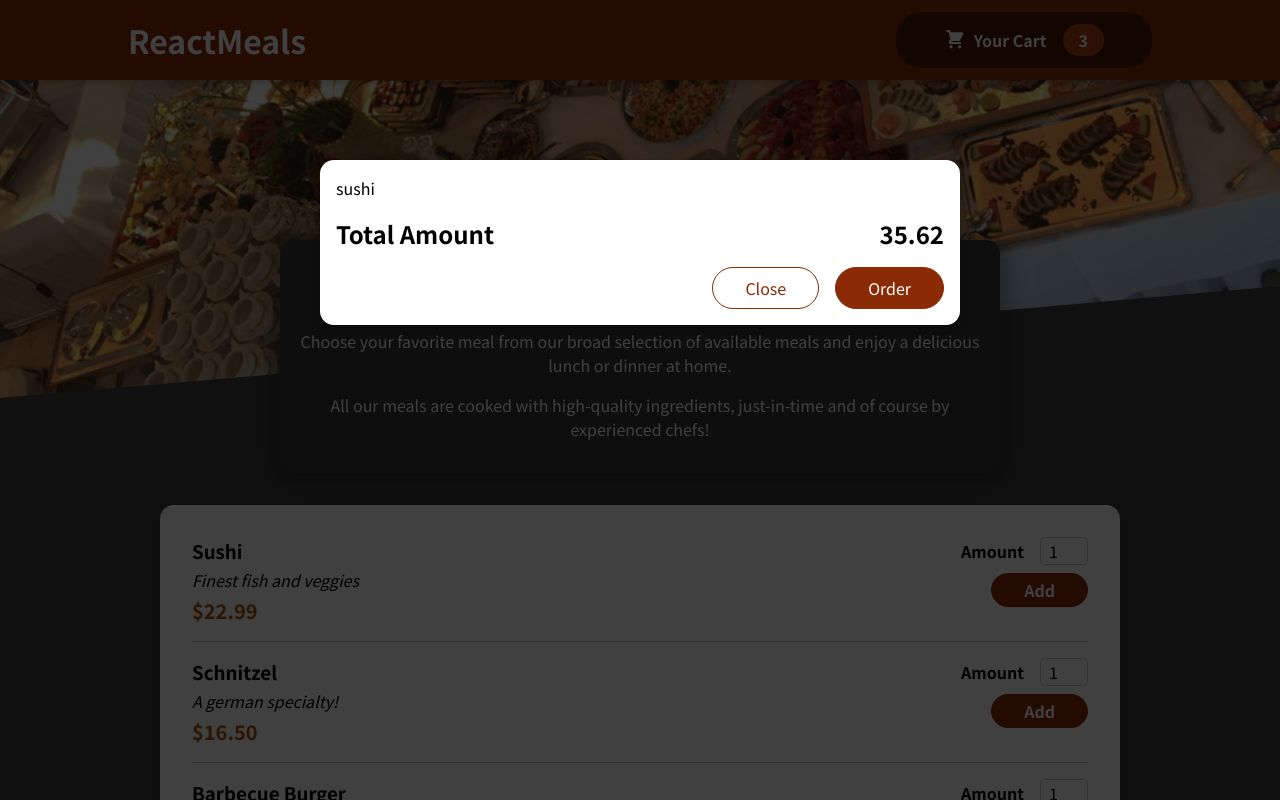
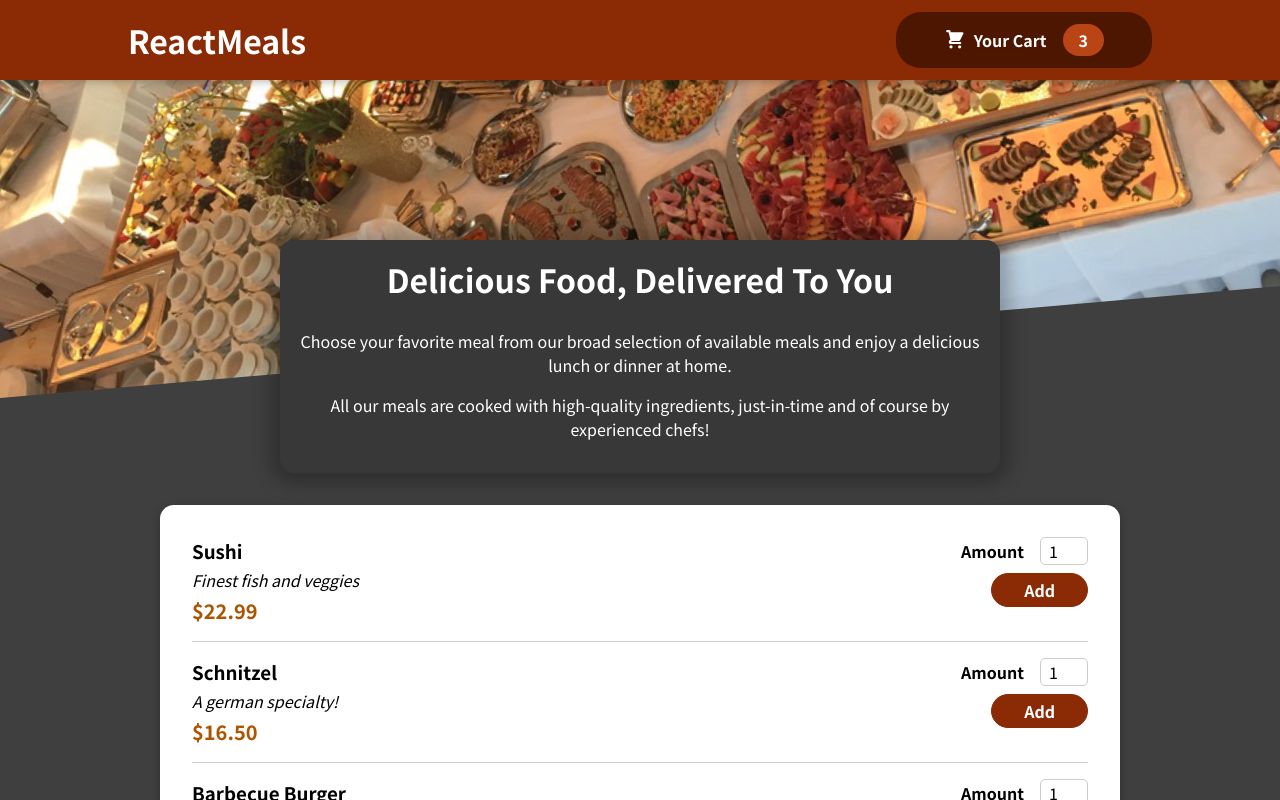
Before and after one commit to KajsiaAnderson/udemy-food-order-app, a React (Create React App) app: page / in a window 1280 px wide. Shown: the top 800 px of the page. Built offline with nearby package versions, Linux system fonts and the light colour scheme.

Commit message:
added close cart functionality

```diff
--- a/src/App.js
+++ b/src/App.js
@@ -1,13 +1,23 @@
-import React from 'react'
+import React, {useState} from 'react'
 import Header from './components/Layout/Header'
 import Meals from './components/Meals/Meals';
 import Cart from './components/Cart/Cart'
 
 function App() {
+  const [cartIsShown, setCartIsShown] = useState(false)
+
+  const showCartHandler = () => {
+    setCartIsShown(true)
+  }
+
+  const hideCartHandler = () => {
+    setCartIsShown(false)
+  }
+
   return (
     <React.Fragment>
-      <Cart />
-      <Header />
+      {cartIsShown && <Cart onClose={hideCartHandler}/>}
+      <Header onShowCart={showCartHandler}/>
       <main>
         <Meals />
       </main>
--- a/src/components/Cart/Cart.js
+++ b/src/components/Cart/Cart.js
@@ -7,14 +7,14 @@
         {[{ id: 'c1', name: 'sushi', amount: 2, price: 12.99 },].map((item) => <li>{item.name}</li>)}</ul>
 
     return (
-        <Modal>
+        <Modal onClose={props.onClose}>
             {cartItems}
             <div className={styles.total}>
                 <span>Total Amount</span>
                 <span>35.62</span>
             </div>
             <div className={styles.actions}>
-                <button className={styles['button--alt']}>Close</button>
+                <button className={styles['button--alt']} onClick={props.onClose}>Close</button>
                 <button className={styles.button}>Order</button>
             </div>
         </Modal>
--- a/src/components/Layout/Header.js
+++ b/src/components/Layout/Header.js
@@ -8,7 +8,7 @@
         <React.Fragment>
             <header className={styles.header}>
                 <h1>ReactMeals</h1>
-                <HeaderCartButton />
+                <HeaderCartButton onClick={props.onShowCart}/>
             </header>
             <div className={styles['main-image']}>
                 <img src={mealsImage} alt="Table of food" />
--- a/src/components/Layout/HeaderCartButton.js
+++ b/src/components/Layout/HeaderCartButton.js
@@ -4,7 +4,7 @@
 
 const HeaderCartButton = (props) => {
   return (
-    <button className={styles.button}>
+    <button className={styles.button} onClick={props.onClick}>
         <span className={styles.icon}><CartIcon /></span>
         <span>Your Cart</span>
         <span className={styles.badge}>3</span>
--- a/src/components/UI/Modal.js
+++ b/src/components/UI/Modal.js
@@ -3,7 +3,7 @@
 import ReactDOM from 'react-dom'
 
 const Backdrop = (props) => {
-    return <div className={styles.backdrop}></div>
+    return <div className={styles.backdrop} onClick={props.onClose}></div>
 }
 
 const ModalOverlay = (props) => {
@@ -19,7 +19,7 @@
 const Modal = (props) => {
     return (
     <Fragment>
-        {ReactDOM.createPortal(<Backdrop />, portalElement)}
+        {ReactDOM.createPortal(<Backdrop onClose={props.onClose}/>, portalElement)}
         {ReactDOM.createPortal(<ModalOverlay>{props.children}</ModalOverlay>, portalElement)}
     </Fragment>
   )
```
